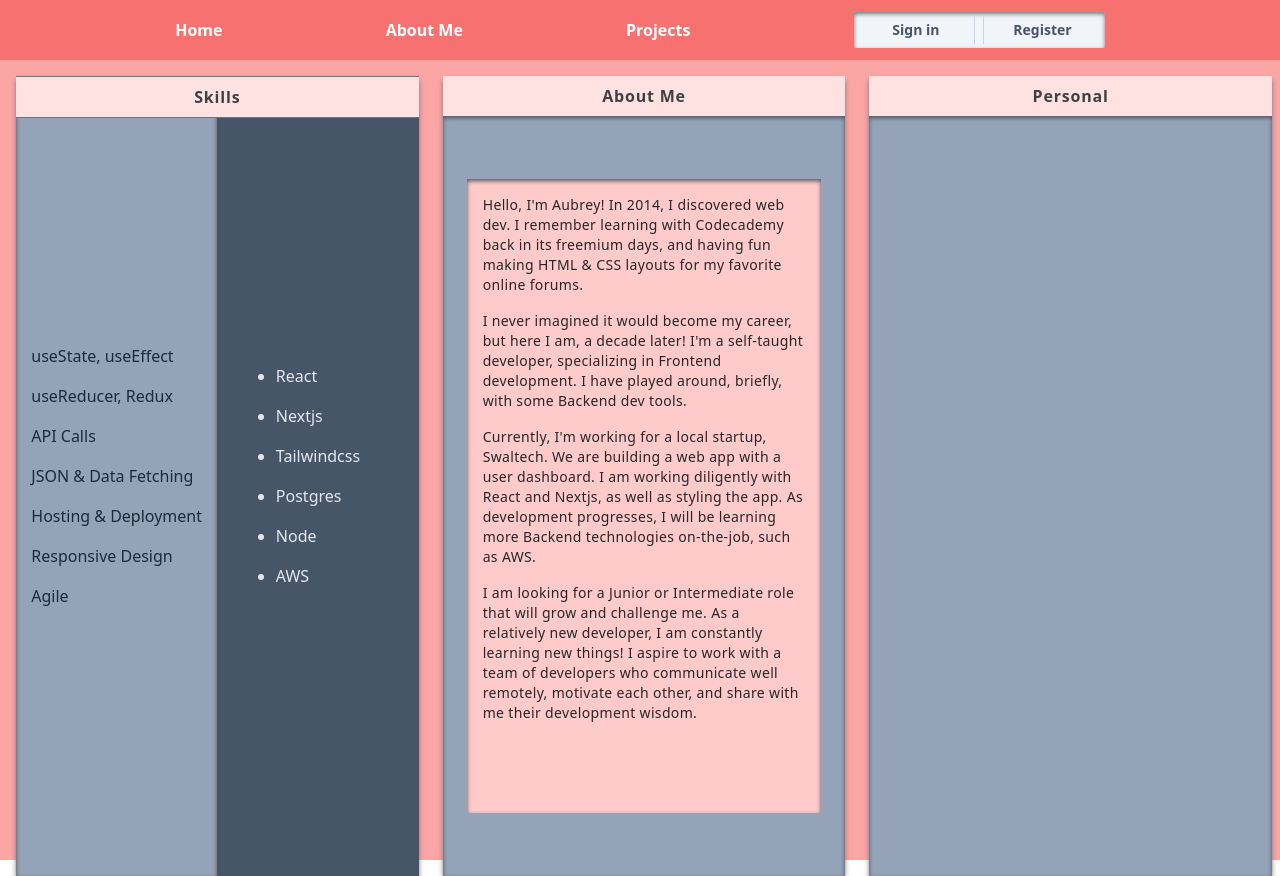
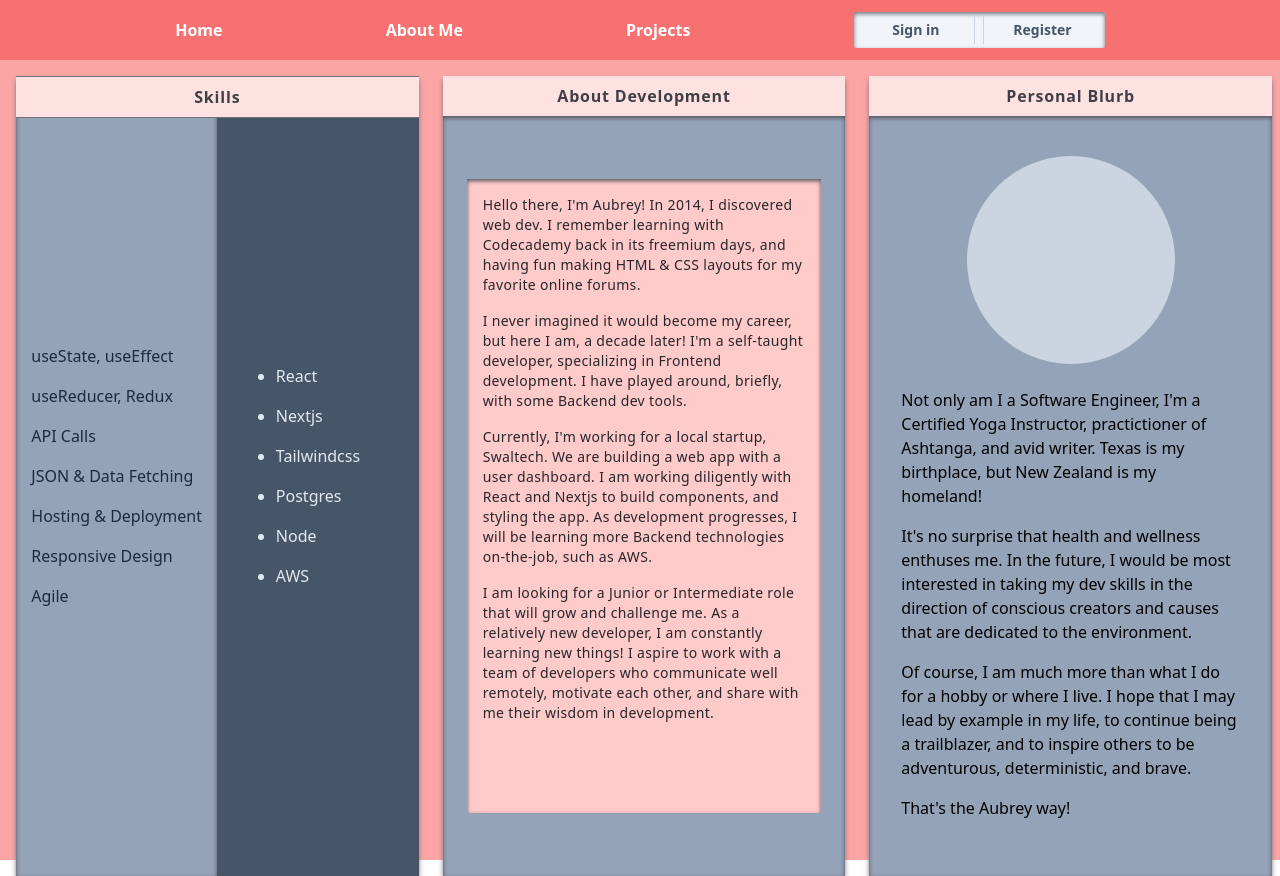
Before and after one commit to fullstackaubrey/portefeuille, a Next.js app: page /about-me in a window 1280 px wide. Built offline with nearby package versions, Linux system fonts and the light colour scheme.

Commit message:
personal blurb added

```diff
--- a/src/pages/about-me.tsx
+++ b/src/pages/about-me.tsx
@@ -33,15 +33,16 @@ export default function About() {
       <div className="h-full w-1/3 bg-red-300">
         <div className="flex flex-col my-4 ml-4 mr-2 h-full bg-red-100 shadow-md shadow-zinc-500 hover:shadow-lg hover:shadow-zinc-600">
           <header className="p-2 self-center text-zinc-700 text-md font-semibold tracking-wider">
-            About Me
+            About Development
           </header>
           <div className="flex justify-center w-full h-full bg-slate-400 shadow-inner shadow-zinc-600 hover:shadow-zinc-700 cursor-pointer">
             <section className="self-center overflow-y-scroll scroll-smooth m-6 h-5/6 w-full bg-red-200 shadow-inner shadow-zinc-600 hover:shadow-zinc-800 hover:bg-orange-200">
               <div className="h-full m-2 text-zinc-800 text-sm tracking-wide">
                 <p className="p-2">
-                  Hello, I'm Aubrey! In 2014, I discovered web dev. I remember
-                  learning with Codecademy back in its freemium days, and having
-                  fun making HTML & CSS layouts for my favorite online forums.
+                  Hello there, I'm Aubrey! In 2014, I discovered web dev. I
+                  remember learning with Codecademy back in its freemium days,
+                  and having fun making HTML & CSS layouts for my favorite
+                  online forums.
                 </p>
                 <p className="p-2">
                   I never imagined it would become my career, but here I am, a
@@ -52,16 +53,16 @@ export default function About() {
                 <p className="p-2">
                   Currently, I'm working for a local startup, Swaltech. We are
                   building a web app with a user dashboard. I am working
-                  diligently with React and Nextjs, as well as styling the app.
-                  As development progresses, I will be learning more Backend
-                  technologies on-the-job, such as AWS.
+                  diligently with React and Nextjs to build components, and
+                  styling the app. As development progresses, I will be learning
+                  more Backend technologies on-the-job, such as AWS.
                 </p>
                 <p className="p-2">
                   I am looking for a Junior or Intermediate role that will grow
                   and challenge me. As a relatively new developer, I am
                   constantly learning new things! I aspire to work with a team
                   of developers who communicate well remotely, motivate each
-                  other, and share with me their development wisdom.
+                  other, and share with me their wisdom in development.
                 </p>
               </div>
             </section>
@@ -70,11 +71,33 @@ export default function About() {
       </div>
 
       <div className="h-full w-1/3 bg-red-300">
-        <div className="flex flex-col my-4 ml-4 mr-2 h-full bg-red-100 shadow-md shadow-zinc-500 hover:shadow-lg hover:shadow-zinc-600">
+        <div className="flex flex-col  my-4 ml-4 mr-2 h-full bg-red-100 shadow-md shadow-zinc-500 hover:shadow-lg hover:shadow-zinc-600">
           <header className="p-2 self-center text-zinc-700 text-md font-semibold tracking-wider">
-            Personal
+            Personal Blurb
           </header>
-          <section className="flex self-center w-full h-full bg-slate-400 shadow-inner shadow-zinc-600 hover:shadow-zinc-700 cursor-pointer"></section>
+          <section className="w-full h-full overflow-y-scroll bg-slate-400 shadow-inner shadow-zinc-600 hover:shadow-zinc-700 cursor-pointer">
+            <div className="m-6 flex flex-col justify-center ">
+              <div className="self-center m-4 w-52 h-52 bg-slate-300 rounded-full" />
+              <p className="p-2">
+                Not only am I a Software Engineer, I'm a Certified Yoga
+                Instructor, practictioner of Ashtanga, and avid writer. Texas is
+                my birthplace, but New Zealand is my homeland!
+              </p>
+              <p className="p-2">
+                It's no surprise that health and wellness enthuses me. In the
+                future, I would be most interested in taking my dev skills in
+                the direction of conscious creators and causes that are
+                dedicated to the environment.
+              </p>
+              <p className="p-2">
+                Of course, I am much more than what I do for a hobby or where I
+                live. I hope that I may lead by example in my life, to continue
+                being a trailblazer, and to inspire others to be adventurous,
+                deterministic, and brave.
+              </p>
+              <p className="p-2">That's the Aubrey way!</p>
+            </div>
+          </section>
         </div>
       </div>
     </div>
```
